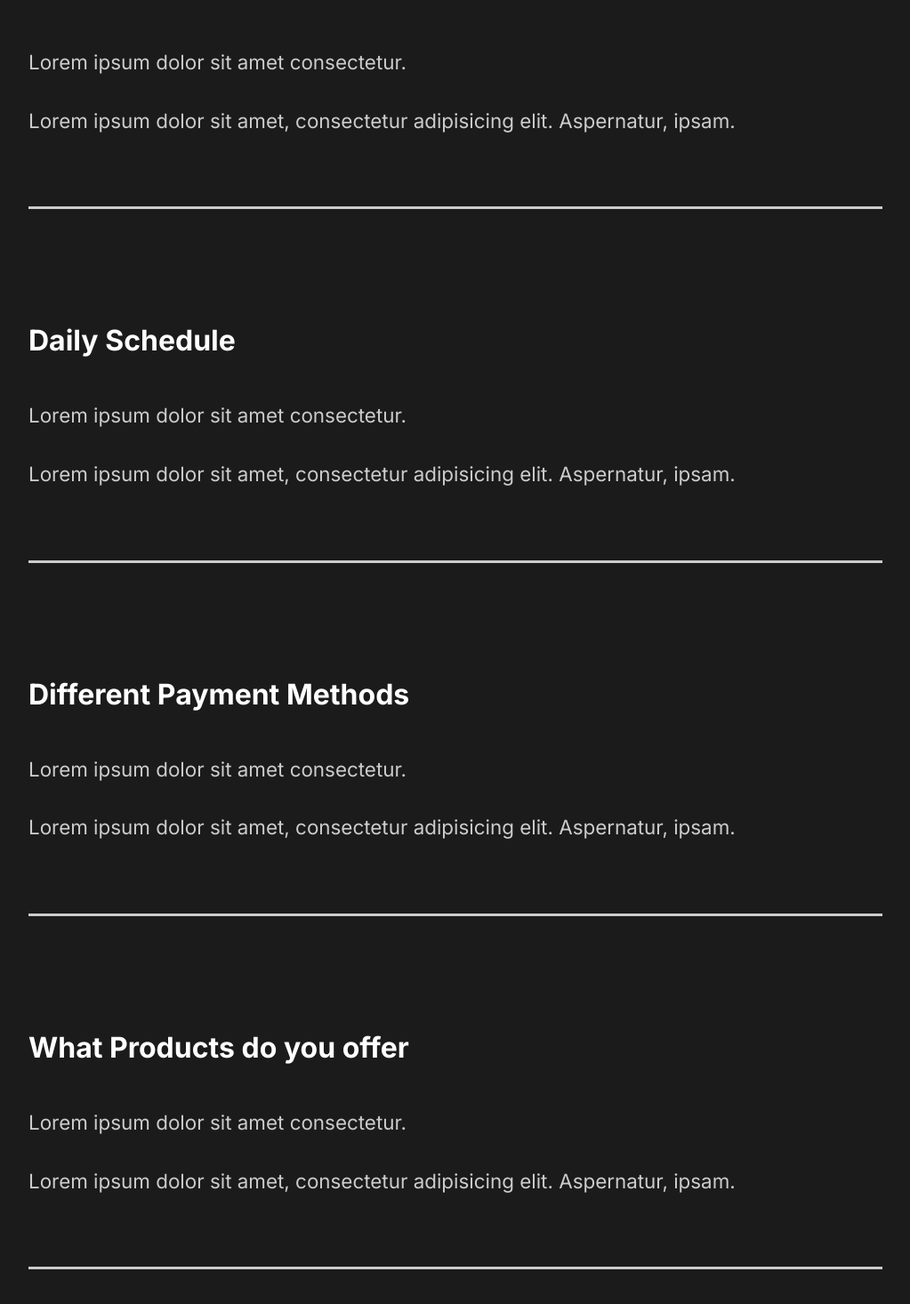
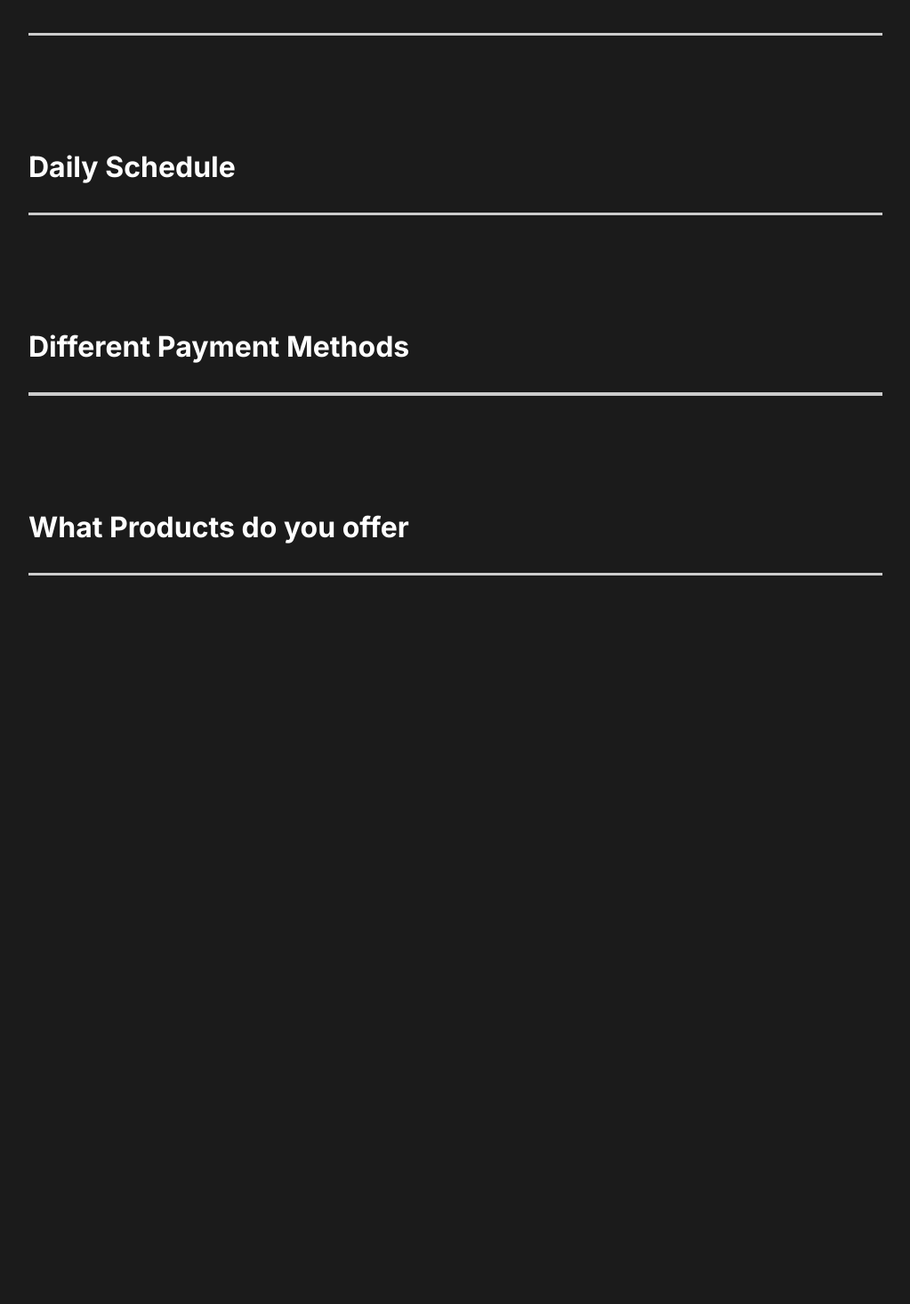
Before and after one commit to blizzardsflame/Portfolio-capture, a React (Create React App) app: page / in a window 1280 px wide. Shown: the part 2782-4248 px from the top of the page at 89% size, without its empty margins (128-1151 px from the left). After the commit the page ends 3589 px from the top, so only its background shows below. Built offline with nearby package versions, Linux system fonts and the light colour scheme.

Commit message:
11. Toggle & Faq animation

```diff
--- a/src/components/Faq.js
+++ b/src/components/Faq.js
@@ -1,13 +1,15 @@
 import styled from "styled-components";
 import { Aboutblock } from "../Styles";
+import { AnimateSharedLayout } from "framer-motion";
+import Toggle from "./Toggle";
 const Faq = () => {
   return (
     <FaqBlock>
       <h2>
         Any Questions <span>FAQ</span>
       </h2>
-      <div className="question">
-        <h4>How Do I Start?</h4>
+      <AnimateSharedLayout>
+        <Toggle title="How Do I Start?">
           <div className="answer">
             <p>Lorem ipsum dolor sit amet consectetur.</p>
             <p>
@@ -15,10 +17,8 @@
               Aspernatur, ipsam.
             </p>
           </div>
-        <div className="faq-line"></div>
-      </div>
-      <div className="question">
-        <h4>Daily Schedule</h4>
+        </Toggle>
+        <Toggle title="Daily Schedule">
           <div className="answer">
             <p>Lorem ipsum dolor sit amet consectetur.</p>
             <p>
@@ -26,10 +26,8 @@
               Aspernatur, ipsam.
             </p>
           </div>
-        <div className="faq-line"></div>
-      </div>
-      <div className="question">
-        <h4>Different Payment Methods</h4>
+        </Toggle>
+        <Toggle title="Different Payment Methods">
           <div className="answer">
             <p>Lorem ipsum dolor sit amet consectetur.</p>
             <p>
@@ -37,10 +35,8 @@
               Aspernatur, ipsam.
             </p>
           </div>
-        <div className="faq-line"></div>
-      </div>
-      <div className="question">
-        <h4>What Products do you offer</h4>
+        </Toggle>
+        <Toggle title="What Products do you offer">
           <div className="answer">
             <p>Lorem ipsum dolor sit amet consectetur.</p>
             <p>
@@ -48,8 +44,8 @@
               Aspernatur, ipsam.
             </p>
           </div>
-        <div className="faq-line"></div>
-      </div>
+        </Toggle>
+      </AnimateSharedLayout>
     </FaqBlock>
   );
 };
--- /dev/null
+++ b/src/components/Toggle.js
@@ -0,0 +1,14 @@
+import { useState } from "react";
+import { motion } from "framer-motion";
+const Toggle = ({ children, title }) => {
+  const [toggle, setToggle] = useState(false);
+  return (
+    <motion.div layout className="question" onClick={() => setToggle(!toggle)}>
+      <motion.h4 layout>{title}</motion.h4>
+      {toggle ? children : ""}
+      <div className="faq-line"></div>
+    </motion.div>
+  );
+};
+
+export default Toggle;
```
Also changed, not shown: 1 other file (tests, documents, lock files or other folders). Lines whose indentation alone changed are shown as unchanged.
